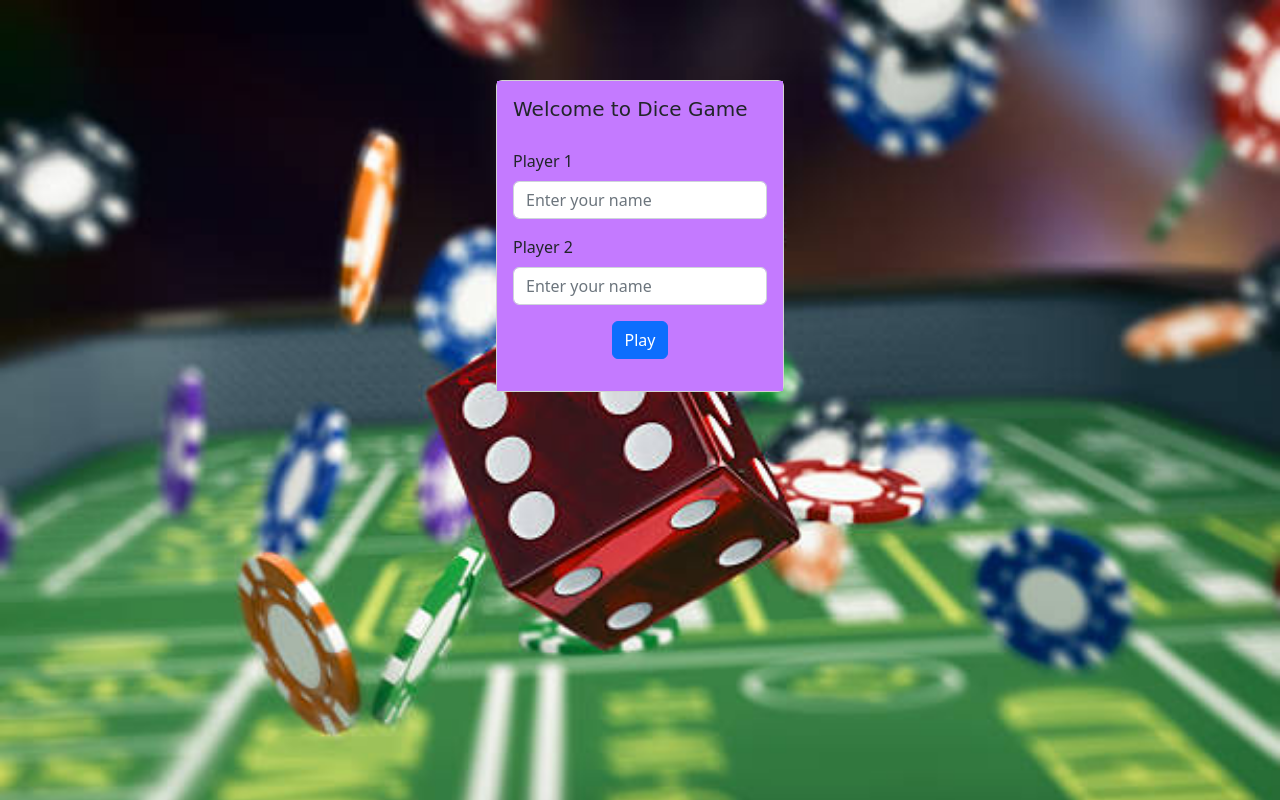
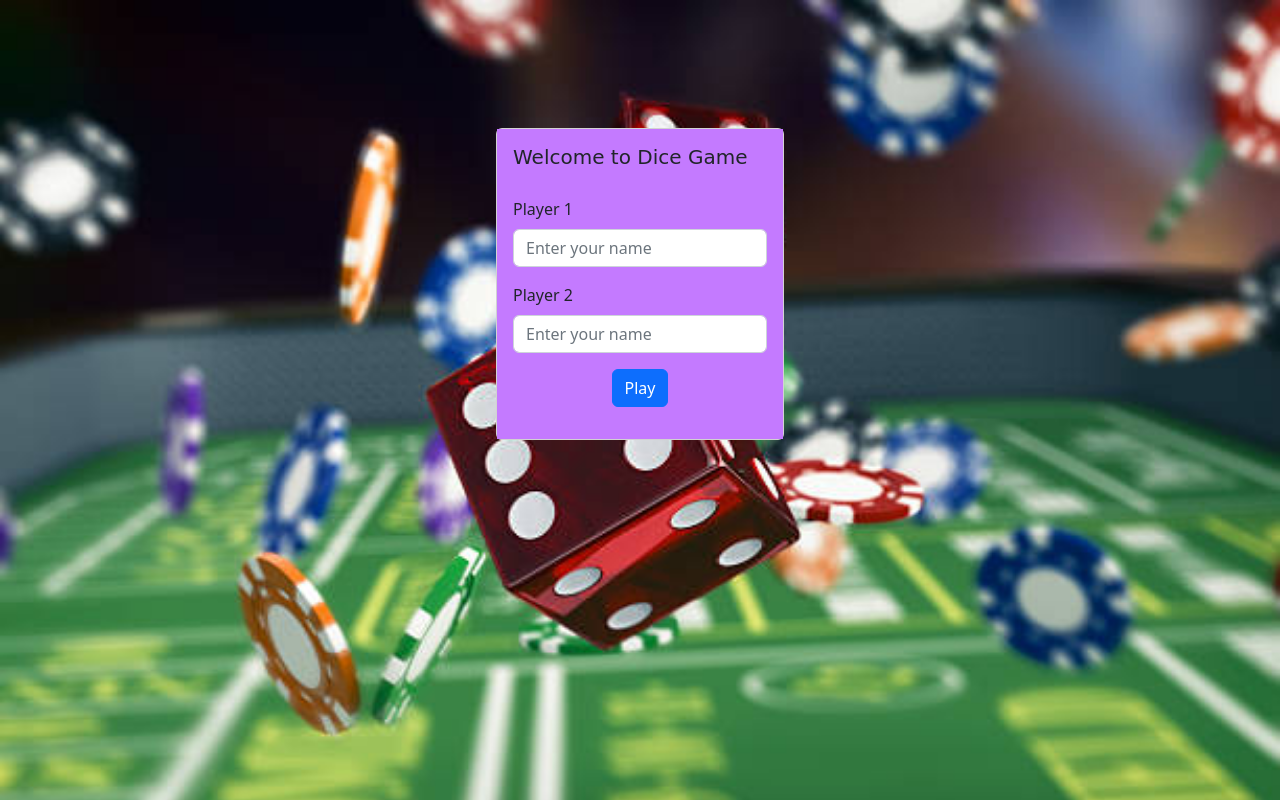
Before and after one commit to Sumit-Das-75/Dice-game, a plain HTML site: page index.html in a window 1280 px wide. Drawn offline with nearby package versions, Linux system fonts and the light colour scheme; a web font is replaced by a local one.

Commit message:
Update style.css

```diff
--- a/style.css
+++ b/style.css
@@ -2,7 +2,7 @@
 {
   display: flex;
   justify-content: center;
-  padding-top: 80px;
+  padding-top: 10%;
 }
 .click
 {
```
